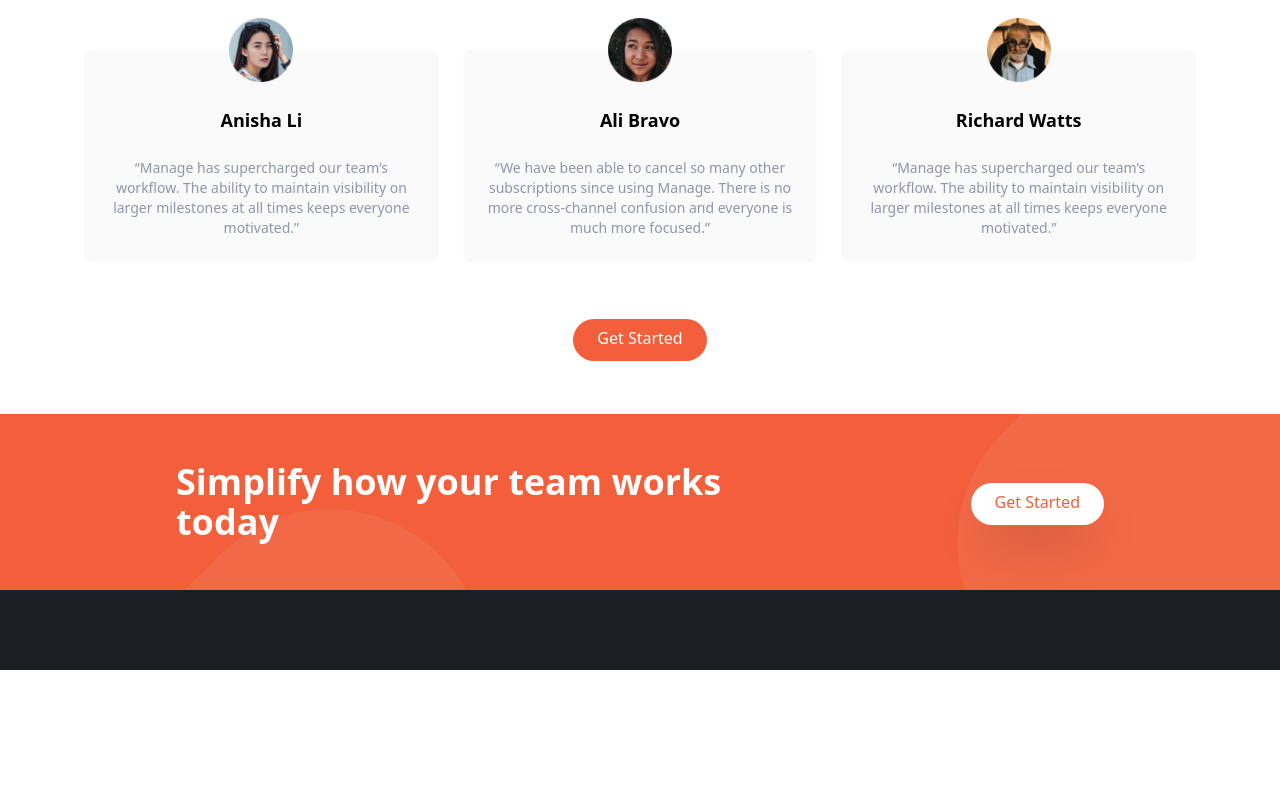
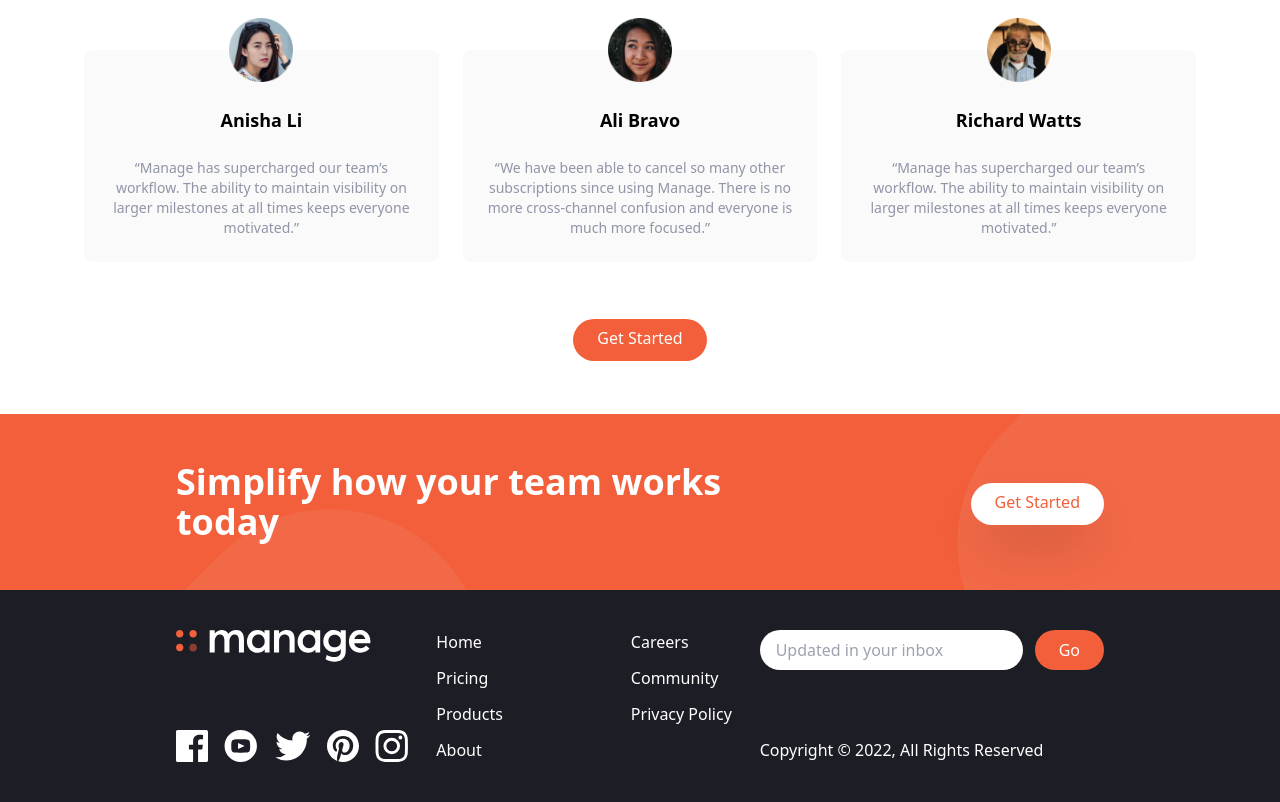
Before and after one commit to markpackham/tailwindCSS_refresher2022, a website: page tailwindCSS_2022.html in a window 1280 px wide. Shown: the part 1354-2156 px from the top of the page. Before the commit the page ends 2024 px from the top, so only its background shows below. Drawn offline with Linux system fonts and the light colour scheme.

Commit message:
add footer

```diff
--- a/tailwindCSS_2022.html
+++ b/tailwindCSS_2022.html
@@ -229,6 +229,70 @@
   <footer class="bg-veryDarkBlue">
     <!-- Flex Container -->
     <div class="container flex flex-col-reverse justify-between px-6 py-10 mx-auto space-y-8 md:flex-row md:space-y-0">
+      <!-- Logo and social links container -->
+      <div
+        class="flex flex-col-reverse items-center justify-between space-y-12 md:flex-col md:space-y-0 md:items-start">
+        <div class="mx-auto my-6 text-center text-white md:hidden">
+          Copyright &copy; 2022, All Rights Reserved
+        </div>
+        <!-- Logo -->
+        <div>
+          <img src="img/logo-white.svg" class="h-8" alt="" />
+        </div>
+        <!-- Social Links Container -->
+        <div class="flex justify-center space-x-4">
+          <!-- Link 1 -->
+          <a href="#">
+            <img src="img/icon-facebook.svg" alt="" class="h-8" />
+          </a>
+          <!-- Link 2 -->
+          <a href="#">
+            <img src="img/icon-youtube.svg" alt="" class="h-8" />
+          </a>
+          <!-- Link 3 -->
+          <a href="#">
+            <img src="img/icon-twitter.svg" alt="" class="h-8" />
+          </a>
+          <!-- Link 4 -->
+          <a href="#">
+            <img src="img/icon-pinterest.svg" alt="" class="h-8" />
+          </a>
+          <!-- Link 5 -->
+          <a href="#">
+            <img src="img/icon-instagram.svg" alt="" class="h-8" />
+          </a>
+        </div>
+      </div>
+      <!-- List Container -->
+      <div class="flex justify-around space-x-32">
+        <div class="flex flex-col space-y-3 text-white">
+          <a href="#" class="hover:text-brightRed">Home</a>
+          <a href="#" class="hover:text-brightRed">Pricing</a>
+          <a href="#" class="hover:text-brightRed">Products</a>
+          <a href="#" class="hover:text-brightRed">About</a>
+        </div>
+        <div class="flex flex-col space-y-3 text-white">
+          <a href="#" class="hover:text-brightRed">Careers</a>
+          <a href="#" class="hover:text-brightRed">Community</a>
+          <a href="#" class="hover:text-brightRed">Privacy Policy</a>
+        </div>
+      </div>
+
+      <!-- Input Container -->
+      <div class="flex flex-col justify-between">
+        <form>
+          <div class="flex space-x-3">
+            <input type="text" class="flex-1 px-4 rounded-full focus:outline-none"
+              placeholder="Updated in your inbox" />
+            <button class="px-6 py-2 text-white rounded-full bg-brightRed hover:bg-brightRedLight focus:outline-none">
+              Go
+            </button>
+          </div>
+        </form>
+        <div class="hidden text-white md:block">
+          Copyright &copy; 2022, All Rights Reserved
+        </div>
+      </div>
     </div>
   </footer>
 
```
Also changed, not shown: css/main.css.
